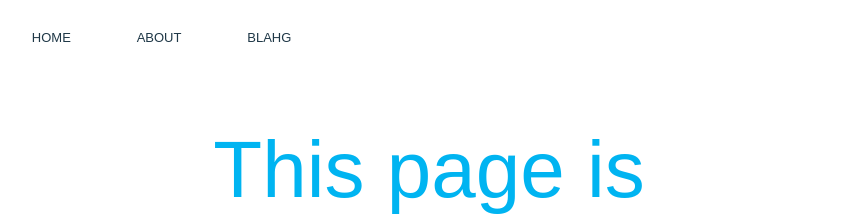
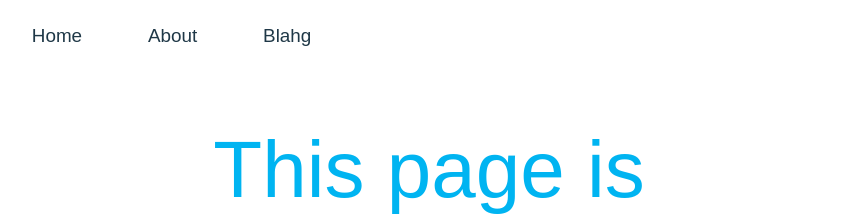
Before and after one commit to a-mar/a-mar.github.io, a Jekyll site: the page built from index.html, in a window 1280 px wide. Shown: the top 219 px of the page, without its empty margins (211-1069 px from the left). Built offline with Jekyll 4.4.1, drawn with Linux system fonts in a browser that asks for light colours; nearby versions of some CDN libraries; some web fonts are replaced; Markdown is read by kramdown in place of the engine named in the settings.

Commit message:
Update main.css

```diff
--- a/stylesheets/main.css
+++ b/stylesheets/main.css
@@ -184,11 +184,6 @@
     margin-right:100px;
     margin-left:-40px;
     font-family:'Nuvo', sans-serif;
-    font-variant-caps: all-small-caps;
-    -moz-font-feature-settings: "c2sc", "smcp";
-    -ms-font-feature-settings: "c2sc", "smcp";
-    -webkit-font-feature-settings: "c2sc", "smcp";
-    font-feature-settings: "c2sc", "smcp";
     font-size: 90%;
 }
 
```
